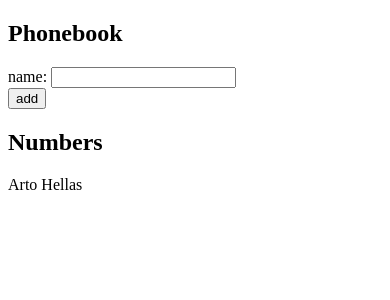
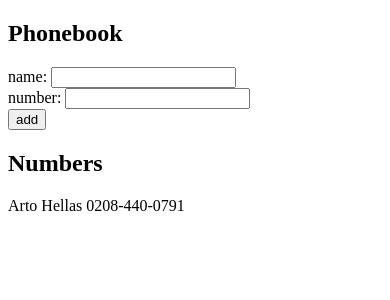
Before and after one commit to DazB/fullstackopen, a React (Create React App) app in the folder part2/phonebook/: page / in a window 390 px wide. Shown: the top 300 px of the page. Built offline with nearby package versions, Linux system fonts and the light colour scheme.

Commit message:
2.8: The Phonebook Step3

```diff
--- a/part2/phonebook/src/App.js
+++ b/part2/phonebook/src/App.js
@@ -2,16 +2,21 @@ import React, { useState } from 'react'
 
 const App = () => {
   const [ persons, setPersons ] = useState([
-    { name: 'Arto Hellas' }
-  ])
-  const [ newName, setNewName ] = useState('')
+    {
+      name: 'Arto Hellas',
+      number: '0208-440-0791',
+    }
+  ]);
+
+  const [ newName, setNewName ] = useState('');
+  const [ newNumber, setNewNumber ] = useState('');
 
   /**
    * Checks if the submitted name already exists.
    * If not, adds to state
    * @param {submit event} event
    */
-  const addName = (event) => {
+  const addPerson = (event) => {
     event.preventDefault();
 
     let personExists = false;
@@ -23,10 +28,12 @@ const App = () => {
     if (!personExists) {
       const nameObject = {
         name: newName,
+        number: newNumber,
       }
 
       setPersons(persons.concat(nameObject));
       setNewName('');
+      setNewNumber('');
     }
 
     else {
@@ -34,18 +41,36 @@ const App = () => {
     }
   }
 
+  /**
+   * Sets new name state on input change
+   * @param {name input onChange event} event
+   */
   const handleNameChange = (event) => {
     setNewName(event.target.value);
+  }
+
+  /**
+   * Sets new number state on input change
+   * @param {number input onChange event} event
+   */
+  const handleNumberChange = (event) => {
+    setNewNumber(event.target.value);
   }
 
   return (
     <div>
       <h2>Phonebook</h2>
-      <form onSubmit={addName}>
+      <form onSubmit={addPerson}>
         <div>
           name: <input
             value={newName}
             onChange={handleNameChange}
+            />
+        </div>
+        <div>
+          number: <input
+            value={newNumber}
+            onChange={handleNumberChange}
             />
         </div>
         <div>
@@ -54,7 +79,7 @@ const App = () => {
       </form>
       <h2>Numbers</h2>
       {persons.map(person =>
-        <div key={person.name}>{person.name}</div>
+        <div key={person.name}>{person.name} {person.number}</div>
       )}
     </div>
   )
```
